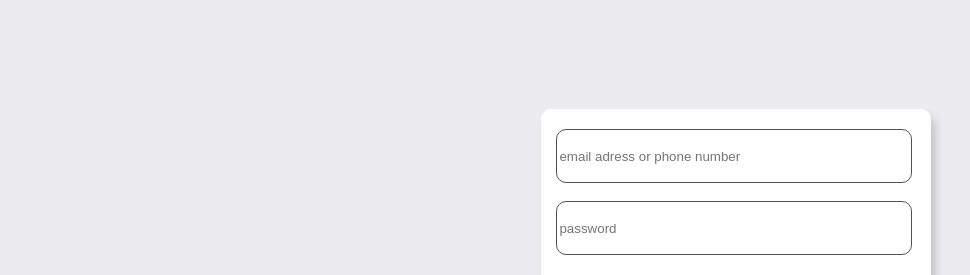
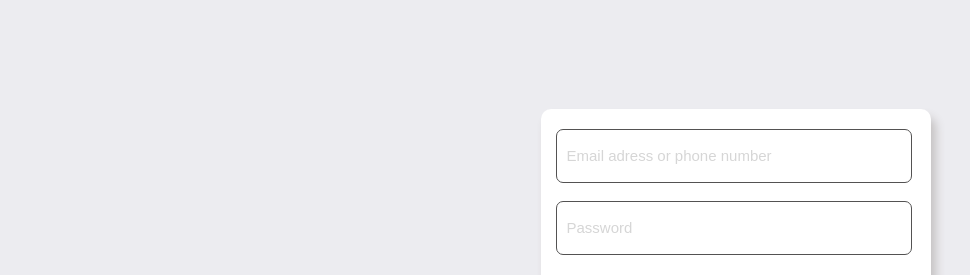
Before and after one commit to INDR0802/Facebook, a plain HTML site: page index.html in a window 1280 px wide. Shown: the top 275 px of the page, without its empty margins (191-1161 px from the left). Drawn offline with Linux system fonts and the light colour scheme.

Commit message:
second commit

```diff
--- a/index.css
+++ b/index.css
@@ -44,7 +44,7 @@
     display: block;
     height: 50px;
     width: 350px;
-    border-radius: 10px;
+    border-radius: 7px;
     background-color: white;
 }
 
@@ -54,7 +54,7 @@
     display: block;
     height: 50px;
     width: 350px;
-    border-radius: 10px;
+    border-radius: 7px;
     background-color: white;
 
 }
@@ -93,3 +93,8 @@
     font-size: 20px;
     font-weight: 200;
 }
+input::placeholder{
+    font-size: 15px;
+    color: rgb(214, 214, 214);
+    padding: 2%;
+}
--- a/index.html
+++ b/index.html
@@ -15,11 +15,10 @@
         <p id="tagline">Facebook helps you connect and share with the people in your life.</p>
     </div>
     <div class="form">
-        <input type="email" name="" id="email" placeholder="email adress or phone number"><br>
-        <input type="password" name="" id="password" placeholder="password"><br>
+        <input type="email" name="" id="email" placeholder="Email adress or phone number"><br>
+        <input type="password" name="" id="password" placeholder="Password"><br>
         <button type="reset" id="login_button">Log in</button>
-        <p id="forgot" align="center">Forgot password?</p>
-        <hr>
+        <p id="forgot" align="center">Forgot password?</p><hr>
         <button type="reset" id="acc_button">Create an account</button>
     </div>
 </body>
```
